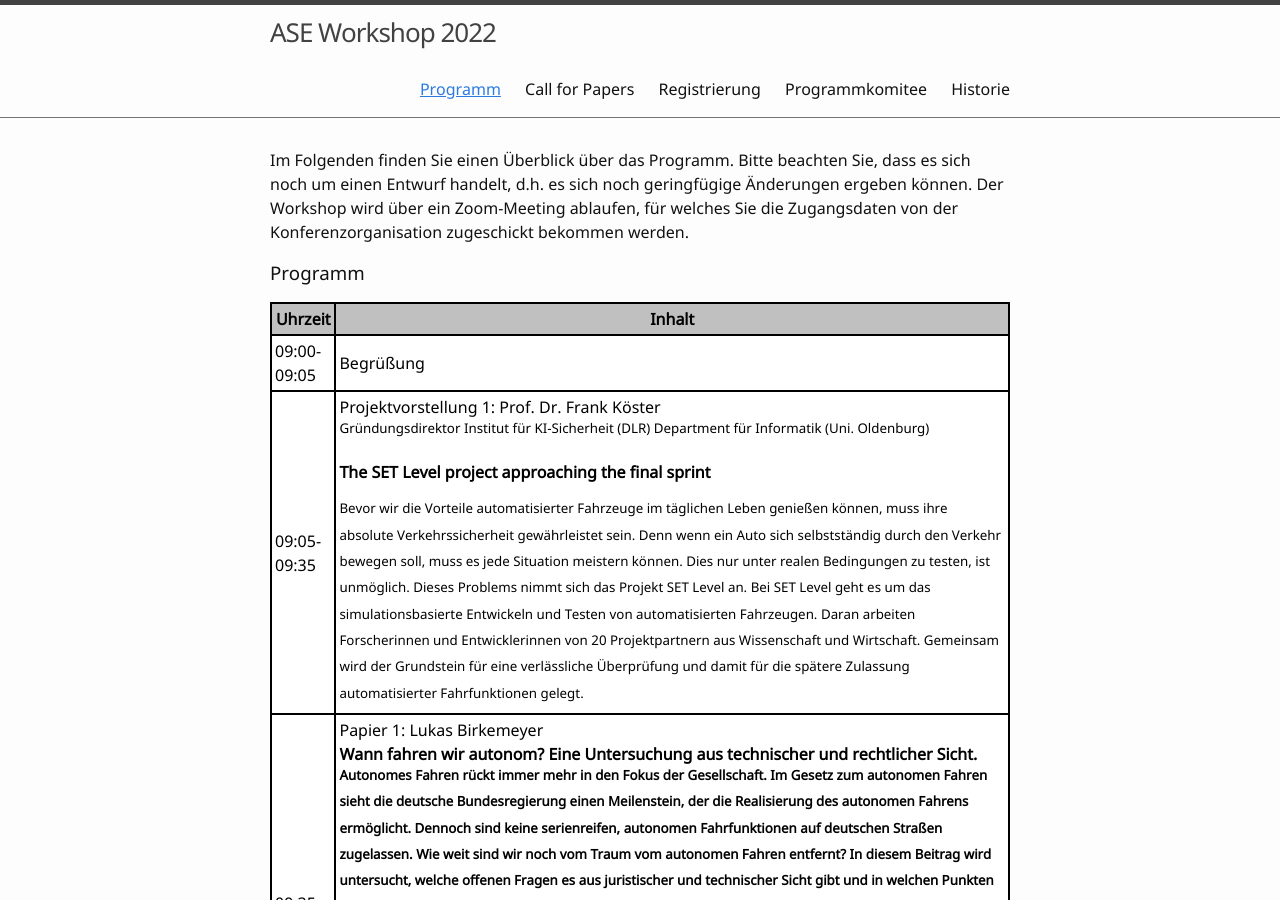
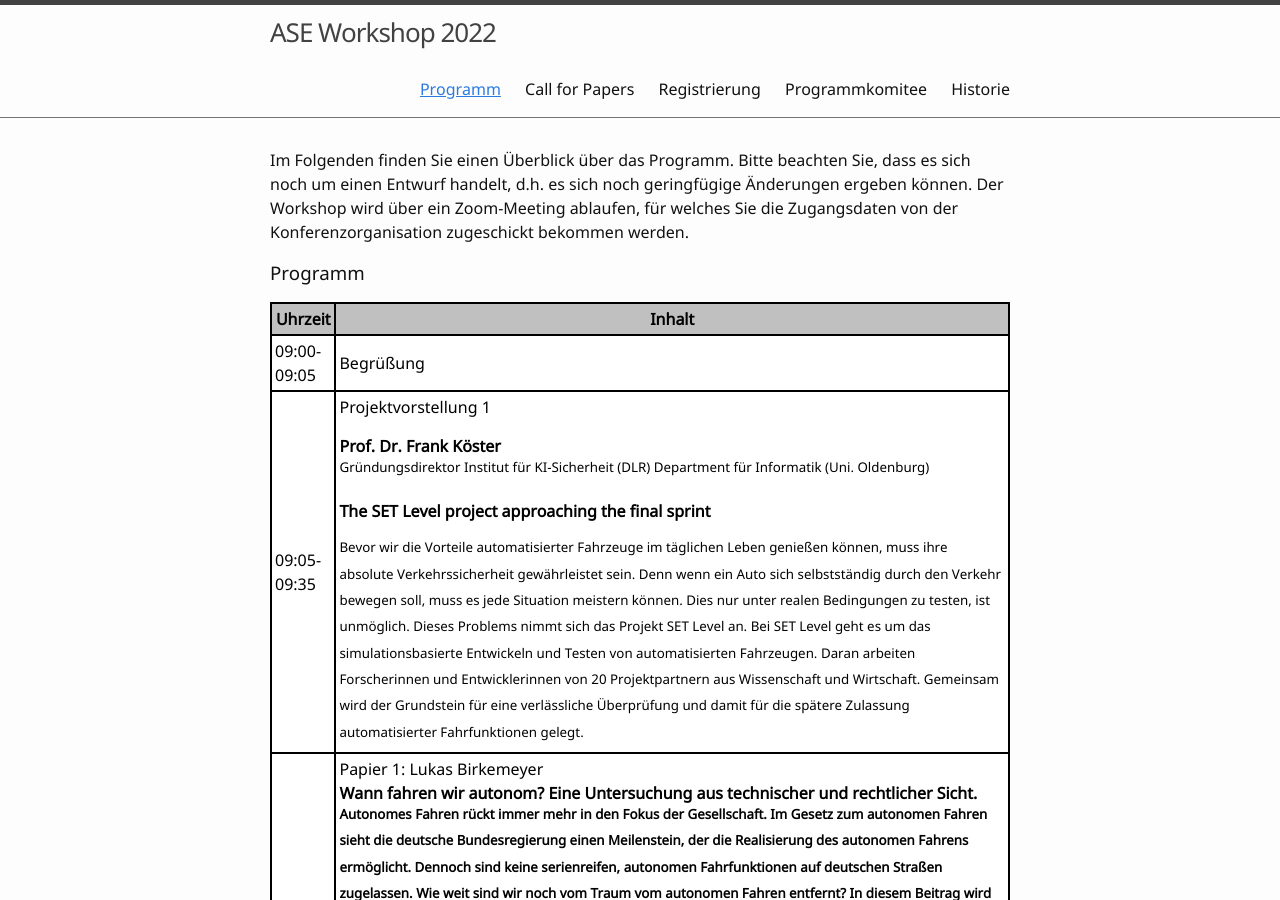
Before and after one commit to ASE-Workshop/2022, a Jekyll site: the page built from 0-programm.md, in a window 1280 px wide and 900 px high. Built offline with Jekyll 4.4.1, drawn with Linux system fonts in a browser that asks for light colours.

```diff
--- a/0-programm.md
+++ b/0-programm.md
@@ -50,7 +50,8 @@ table.GeneratedTable thead {
     </tr>
     <tr>
       <td>09:05-09:35</td>
-      <td>Projektvorstellung 1: Prof. Dr. Frank Köster<br/>
+      <td>Projektvorstellung 1<p></p>
+        <b>Prof. Dr. Frank Köster</b> <br/>
           <sup> Gründungsdirektor Institut für KI-Sicherheit (DLR)
           Department für Informatik (Uni. Oldenburg)  </sup> <p></p>
         <b>The SET Level project approaching the final sprint</b> <br/> <p></p> <sup>Bevor wir die Vorteile automatisierter Fahrzeuge im täglichen Leben genießen können, muss ihre absolute Verkehrssicherheit gewährleistet sein. Denn wenn ein Auto sich selbstständig durch den Verkehr bewegen soll, muss es jede Situation meistern können. Dies nur unter realen Bedingungen zu testen, ist unmöglich. Dieses Problems nimmt sich das Projekt SET Level an. Bei SET Level geht es um das simulationsbasierte Entwickeln und Testen von automatisierten Fahrzeugen. Daran arbeiten Forscherinnen und Entwicklerinnen von 20 Projektpartnern aus Wissenschaft und Wirtschaft. Gemeinsam wird der Grundstein für eine verlässliche Überprüfung und damit für die spätere Zulassung automatisierter Fahrfunktionen gelegt.</sup>
```
